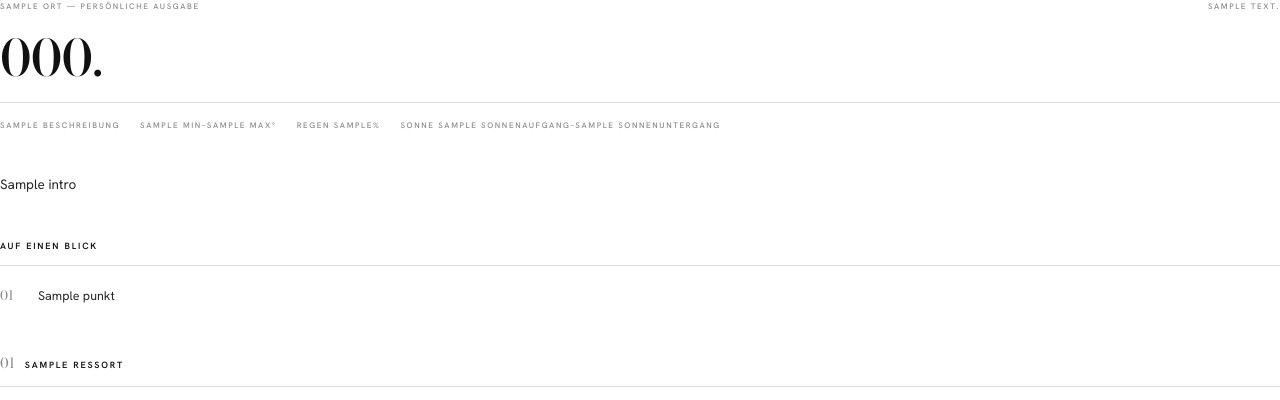
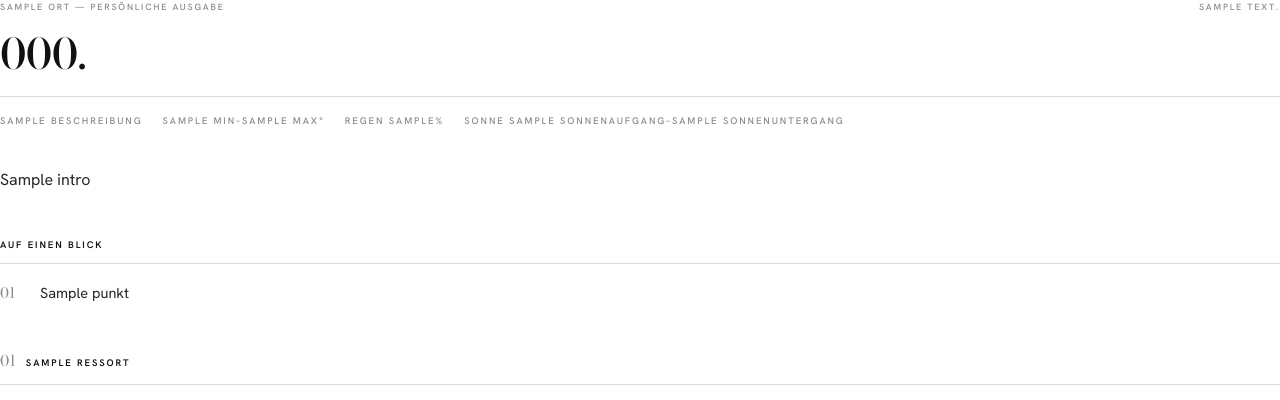
Before and after one commit to MaikelJD/kindle-news, a Python web app: template templates/zeitung.html in a window 1280 px wide. Shown: the top 400 px of the page. Run offline with Jinja, Linux system fonts and the light colour scheme; the template is opened without the code that fills it: most values are stand-ins (such as "Sample title", 1, 10 or a date in 2020).

Commit message:
Layout fuer 6-Zoll-Kindle: groessere Lesetexte, flachere Bilder mit Kante
- Grundtext 12->15px, Intro/Ueberblick groesser -> physisch lesbar, kuerzere Zeilen
- Masthead 50->42px (eine Zeile), Schlagzeilen etwas ruhiger
- Bilder: Aufmacher 4:3->3:2, Rubrik-Bilder 2:1-Banner, feine Rahmenlinie
  (helle Fotos verschwimmen nicht mehr mit dem weissen Seitenrand)

Co-Authored-By: Claude Opus 4.8 <noreply@anthropic.com>

```diff
--- a/templates/zeitung.html
+++ b/templates/zeitung.html
@@ -27,8 +27,8 @@
 
   body {
     font-family: var(--grotesk);
-    font-size: 12px;
-    line-height: 1.72;
+    font-size: 15px;          /* 6"-E-Ink: groesser -> physisch lesbar, kuerzere Zeilen */
+    line-height: 1.6;
     font-weight: 400;
     -webkit-font-smoothing: none;
   }
@@ -45,7 +45,7 @@
     display: flex;
     justify-content: space-between;
     align-items: baseline;
-    font-size: 8px;
+    font-size: 9px;
     color: var(--grau);
     padding-bottom: 20px;
   }
@@ -54,14 +54,14 @@
   .masthead-titel {
     font-family: var(--didone);
     font-weight: 500;
-    font-size: 50px;
-    line-height: 0.96;
+    font-size: 42px;
+    line-height: 0.98;
     letter-spacing: -0.015em;
     margin: 0;
   }
 
   .wetter {
-    font-size: 8px;
+    font-size: 9.5px;
     color: var(--grau);
     padding: 16px 0 0 0;
     margin-top: 20px;
@@ -75,8 +75,8 @@
   .intro {
     font-family: var(--grotesk);
     font-weight: 400;
-    font-size: 13.5px;
-    line-height: 1.66;
+    font-size: 16px;
+    line-height: 1.55;
     color: var(--text);
     margin: 40px 0 0 0;
   }
@@ -94,12 +94,12 @@
   .kicker .nr {
     font-family: var(--didone);
     font-weight: 400;
-    font-size: 14px;
+    font-size: 15px;
     color: var(--grau);
   }
   .kicker .name {
     font-family: var(--grotesk);
-    font-size: 9px;
+    font-size: 9.5px;
     font-weight: 600;
     letter-spacing: 0.2em;
     text-transform: uppercase;
@@ -120,12 +120,12 @@
     content: counter(pkt, decimal-leading-zero);
     font-family: var(--didone);
     font-weight: 400;
-    font-size: 13px;
-    min-width: 22px;
+    font-size: 14.5px;
+    min-width: 24px;
     color: var(--grau);
   }
   ol.punkte li span {
-    font-size: 12.5px;
+    font-size: 14.5px;
     line-height: 1.5;
     font-weight: 400;
     color: var(--text);
```
Also changed, not shown: other parts of templates/zeitung.html (+19 -17 lines).
